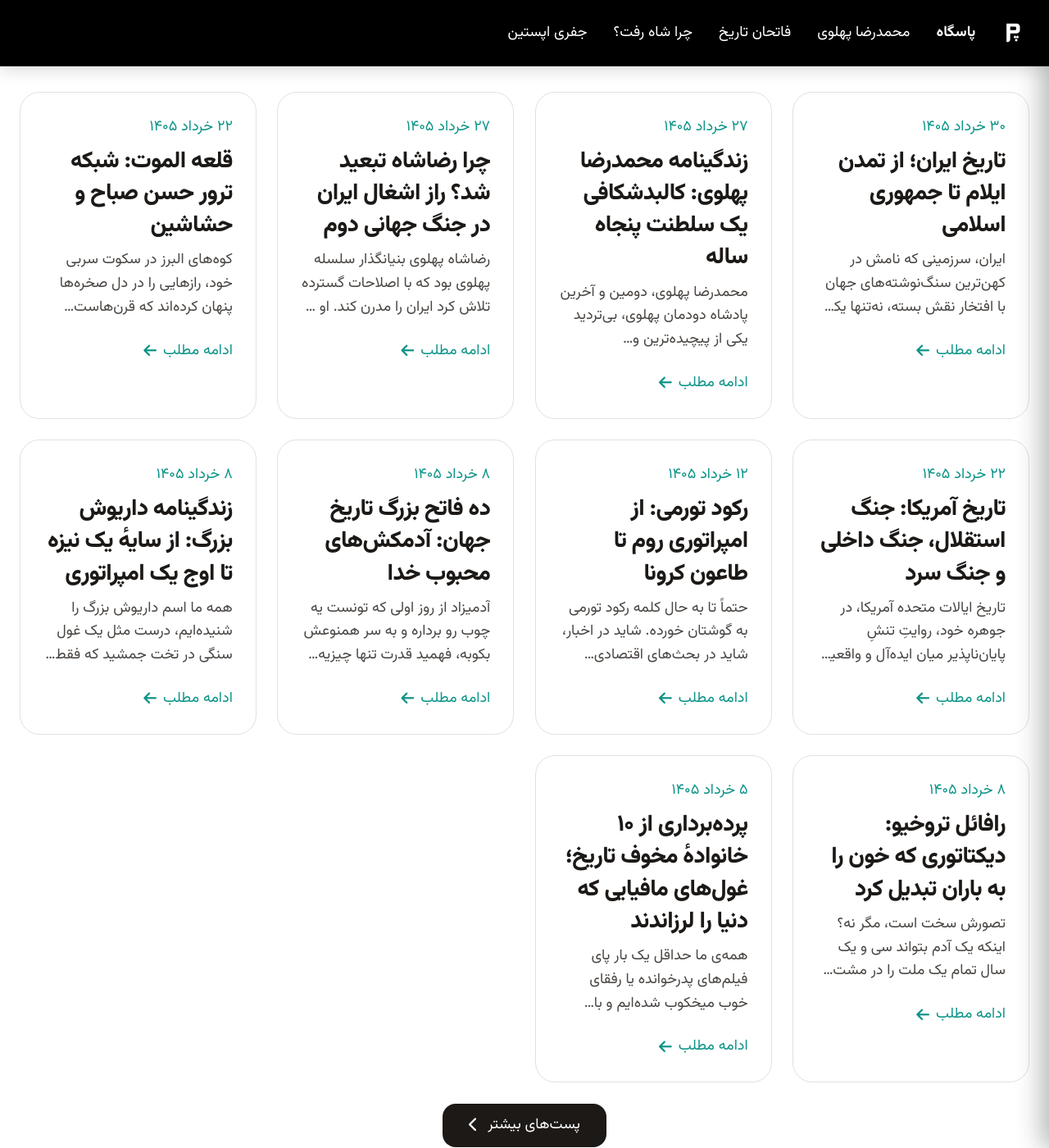
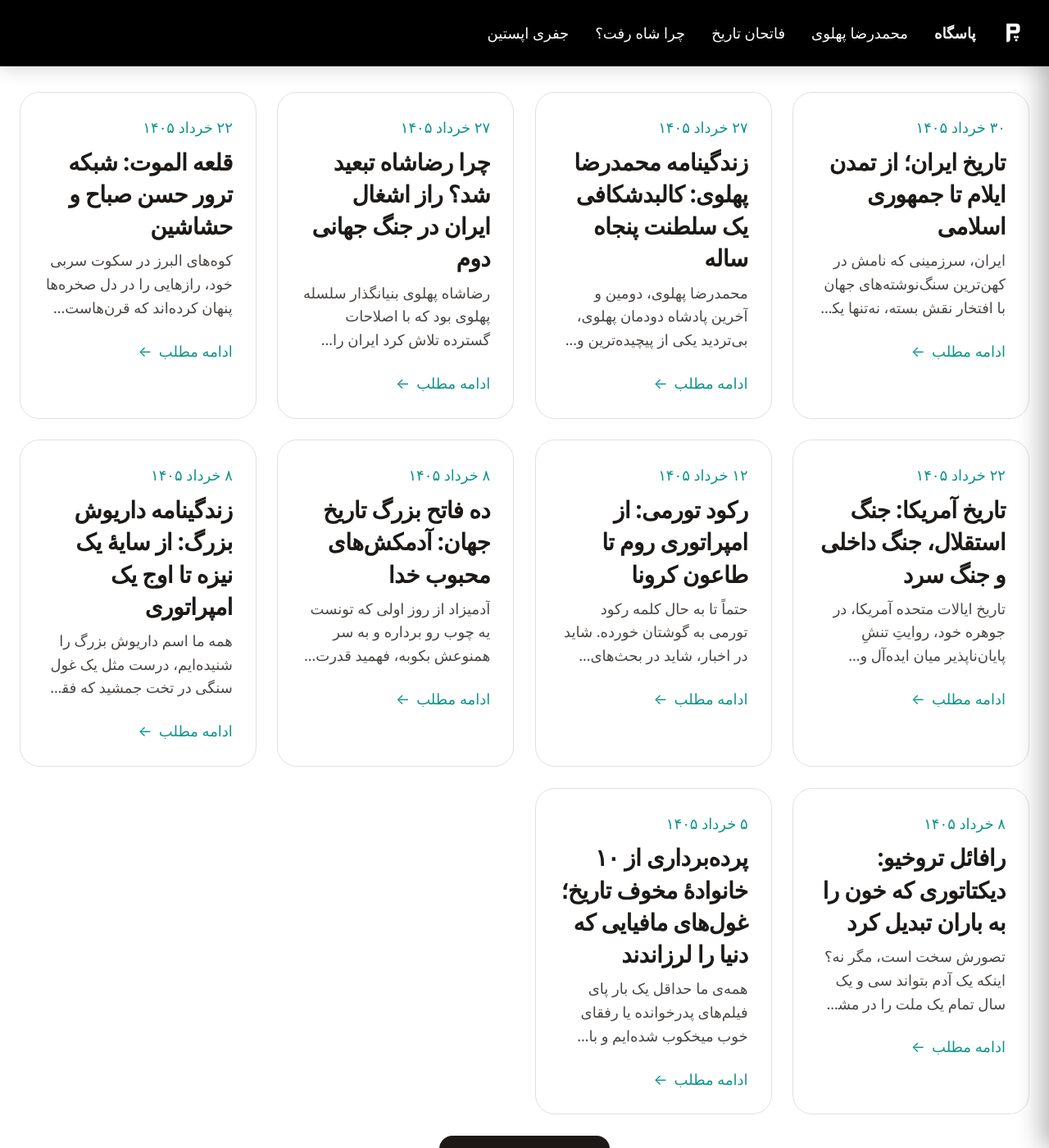
Before and after one commit to darkblog/darkblog.github.io, a Jekyll site: the page built from index.html, in a window 1280 px wide and 1400 px high. Shown: the whole window at 82% size. Built offline with Jekyll 4.4.1, drawn with Linux system fonts in a browser that asks for light colours.

Commit message:
Update default.html

```diff
--- a/_layouts/default.html
+++ b/_layouts/default.html
@@ -117,14 +117,10 @@
   <meta name="theme-color" content="#000000">
   <meta name="apple-mobile-web-app-status-bar-style" content="black">
 
-  <link rel="stylesheet" href="https://cdnjs.cloudflare.com/ajax/libs/font-awesome/6.5.1/css/all.min.css">
-  <link rel="preconnect" href="https://fonts.googleapis.com">
-  <link rel="preconnect" href="https://fonts.gstatic.com" crossorigin>
-  <link href="https://fonts.googleapis.com/css2?family=Vazirmatn:wght@400;500;700;800&display=swap" rel="stylesheet">
   <style>
     * { box-sizing: border-box; margin: 0; padding: 0; }
     :root { --header-height: 5rem; --gap: clamp(1rem, 2vw, 2rem); --font-size-base: 1.125rem; }
-    body { font-family: 'Vazirmatn', system-ui, sans-serif; font-weight: 400; background-color: #f8f1e9; color: #1e1b1a; line-height: 1.6; min-height: 100vh; display: flex; flex-direction: column; font-size: var(--font-size-base); }
+    body { font-family: system-ui, -apple-system, 'Segoe UI', Roboto, 'Helvetica Neue', sans-serif; font-weight: 400; background-color: #f8f1e9; color: #1e1b1a; line-height: 1.6; min-height: 100vh; display: flex; flex-direction: column; font-size: var(--font-size-base); }
     main { flex: 1; }
     .sr-only { position: absolute; width: 1px; height: 1px; padding: 0; margin: -1px; overflow: hidden; clip: rect(0, 0, 0, 0); white-space: nowrap; border: 0; }
     .site-header { position: fixed; top: 0; left: 0; right: 0; z-index: 50; background-color: #000000; border-bottom: 1px solid #2a2a2a; transition: transform 0.6s cubic-bezier(0.25, 0.1, 0.25, 1); box-shadow: 0 4px 20px rgba(0, 0, 0, 0.15); font-size: inherit; }
@@ -143,6 +139,27 @@
     .hamburger.active span:nth-child(1) { transform: rotate(45deg) translate(5px, 5px); }
     .hamburger.active span:nth-child(2) { opacity: 0; }
     .hamburger.active span:nth-child(3) { transform: rotate(-45deg) translate(6px, -6px); }
+    .hamburger-footer {
+      display: flex;
+      flex-direction: column;
+      gap: 0.375rem;
+      background: none;
+      border: none;
+      padding: 0.25rem;
+      cursor: pointer;
+      flex-shrink: 0;
+      font-size: inherit;
+    }
+    .hamburger-footer span {
+      display: block;
+      width: 1.75rem;
+      height: 0.125rem;
+      background-color: white;
+      transition: all 0.3s ease;
+    }
+    .hamburger-footer.active span:nth-child(1) { transform: rotate(45deg) translate(5px, 5px); }
+    .hamburger-footer.active span:nth-child(2) { opacity: 0; }
+    .hamburger-footer.active span:nth-child(3) { transform: rotate(-45deg) translate(6px, -6px); }
     .mobile-nav-overlay { position: fixed; top: 0; left: 0; right: 0; bottom: 0; background-color: rgba(0, 0, 0, 0.6); z-index: 48; opacity: 0; visibility: hidden; transition: opacity 0.3s ease, visibility 0.3s ease; }
     .mobile-nav-overlay.open { opacity: 1; visibility: visible; }
     .mobile-nav { position: fixed; top: 0; left: auto; right: 0; bottom: 0; width: min(300px, 80vw); background-color: #000000; padding: calc(var(--header-height) + 1.75rem) clamp(1rem, 3vw, 2rem) 2rem; z-index: 49; transform: translateX(100%); transition: transform 0.35s cubic-bezier(0.4, 0, 0.2, 1); overflow-y: auto; box-shadow: -8px 0 30px rgba(0, 0, 0, 0.3); font-size: inherit; }
@@ -198,10 +215,8 @@
     .article-content table caption { direction: rtl; text-align: right; padding: 0.5rem 0; font-weight: 500; color: #1c1917; }
     .site-footer { background-color: #000000; padding: 2rem clamp(1rem, 3vw, 1.5rem); display: flex; align-items: center; justify-content: space-between; max-width: 80rem; margin: 0 auto; width: 100%; flex-direction: row; font-size: inherit; }
     .footer-logo { display: flex; align-items: center; }
-    .footer-logo img { height: 3rem; width: auto; opacity: 0.9; transition: opacity 0.2s; }
+    .footer-logo img { height: 2.5rem; width: auto; opacity: 0.9; transition: opacity 0.2s; }
     .footer-logo img:hover { opacity: 1; }
-    .footer-social-link { color: #ffffff; font-size: 2rem; transition: color 0.2s; display: flex; align-items: center; text-decoration: none; }
-    .footer-social-link:hover { color: #2dd4bf; }
     body.no-scroll { overflow: hidden; }
     @media (max-width: 768px) { .desktop-nav { display: none; } .hamburger { display: flex; } }
   </style>
@@ -261,7 +276,7 @@
         <header class="post-header">
           <nav class="post-breadcrumb" aria-label="مسیر صفحه">
             <a href="/blog">
-              <i class="fa-solid fa-arrow-right" aria-hidden="true"></i>
+              <span aria-hidden="true">←</span>
               وبلاگ
             </a>
           </nav>
@@ -270,11 +285,11 @@
 
           <div class="post-meta">
             <span class="post-author">
-              <i class="fa-solid fa-user" aria-hidden="true"></i>
+              <span aria-hidden="true">👤</span>
               <span>احسان چهری</span>
             </span>
             <time datetime="{{ page.date | date_to_xmlschema }}">
-              <i class="fa-solid fa-calendar" aria-hidden="true"></i>
+              <span aria-hidden="true">📅</span>
               <span class="date-text"></span>
             </time>
           </div>
@@ -317,7 +332,7 @@
         <div class="load-more-wrapper">
           <a href="/blog" class="btn-primary">
             پست‌های بیشتر
-            <i class="fa-solid fa-chevron-left" aria-hidden="true"></i>
+            <span aria-hidden="true">←</span>
           </a>
         </div>
       </section>
@@ -341,7 +356,7 @@
                   <p>{{ post.excerpt | strip_html | truncate: 160 }}</p>
                   <span class="read-more">
                     ادامه مطلب
-                    <i class="fa-solid fa-arrow-left" aria-hidden="true"></i>
+                    <span aria-hidden="true">←</span>
                   </span>
                 </div>
               </a>
@@ -354,7 +369,7 @@
         <div class="load-more-wrapper">
           <a href="/blog" class="btn-primary">
             پست‌های بیشتر
-            <i class="fa-solid fa-chevron-left" aria-hidden="true"></i>
+            <span aria-hidden="true">←</span>
           </a>
         </div>
         {% endif %}
@@ -367,9 +382,11 @@
     <a href="/" class="footer-logo" aria-label="صفحه اصلی پاسگاه">
       <img src="/blog.svg" alt="لوگوی پاسگاه">
     </a>
-    <a href="https://www.facebook.com/ehsanchehri" rel="me" class="footer-social-link" aria-label="فیسبوک">
-      <i class="fa-brands fa-facebook" aria-hidden="true"></i>
-    </a>
+    <button class="hamburger-footer" type="button" aria-label="باز و بسته کردن منو" aria-expanded="false" aria-controls="mobileMenu">
+      <span></span>
+      <span></span>
+      <span></span>
+    </button>
   </footer>
 
   <script>
```
Also changed, not shown: other parts of _layouts/default.html (+9 -6 lines).
